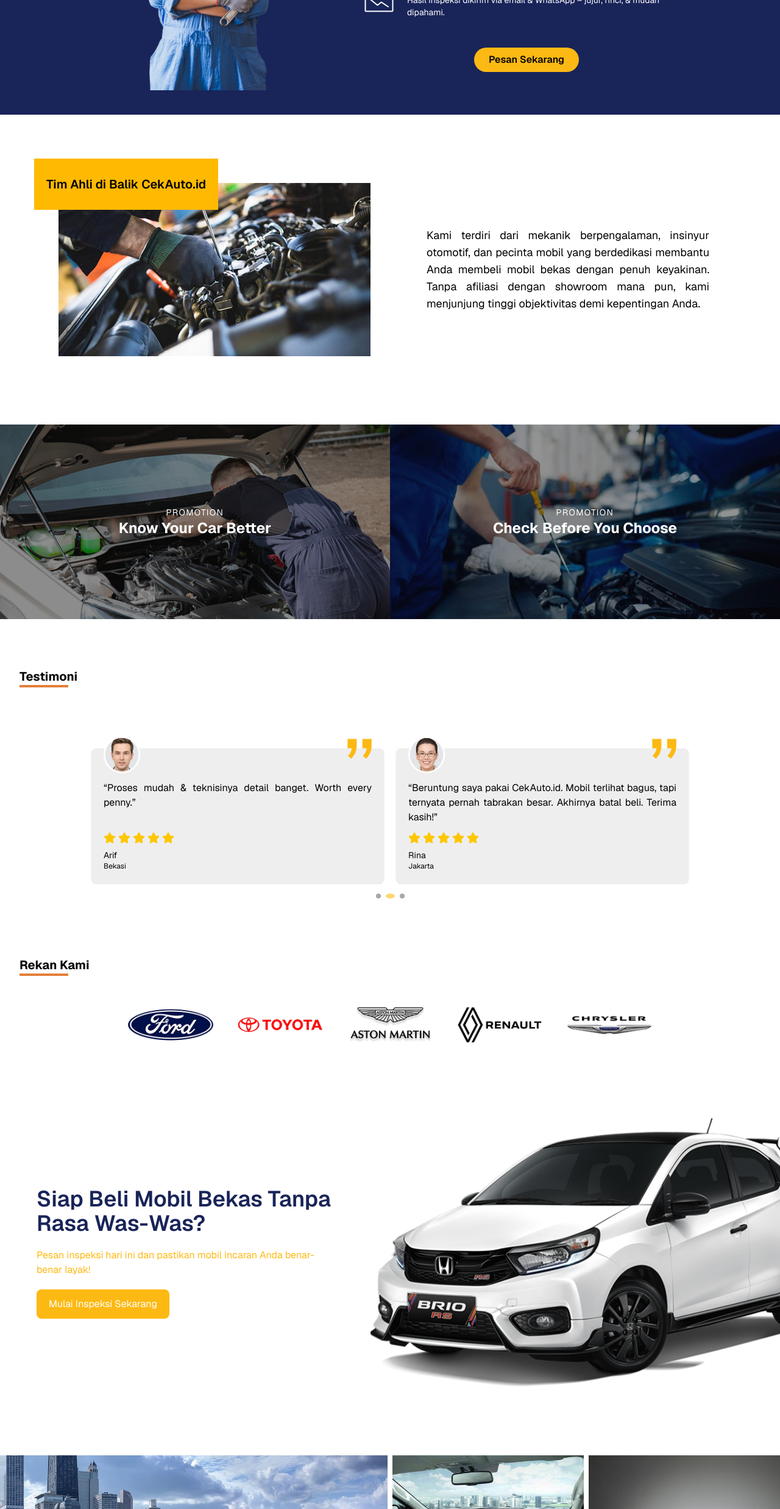
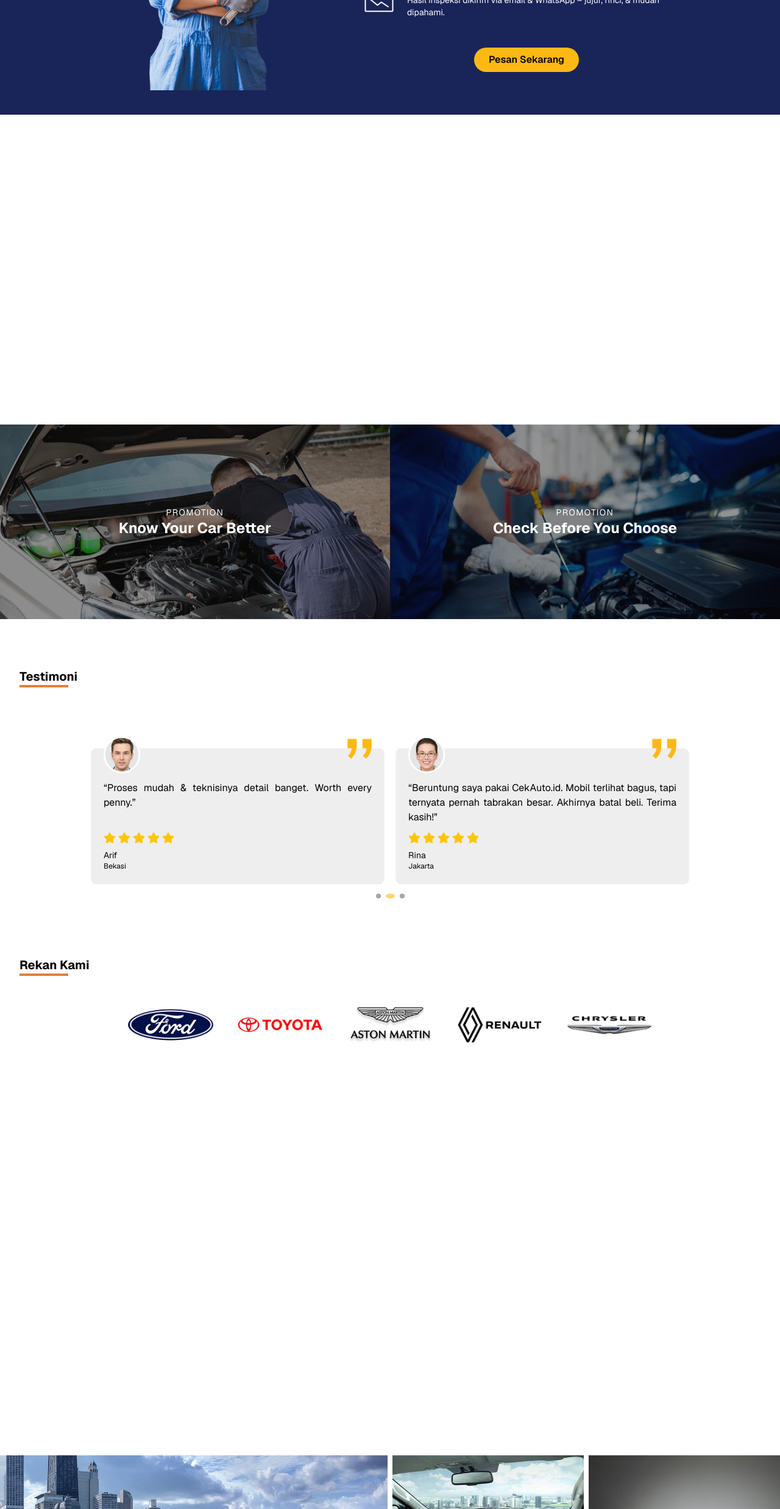
Before and after one commit to wendwin/inspeksi-mobil-jogja, a Next.js app: page / in a window 1280 px wide. Shown: the part 2736-5210 px from the top of the page at 61% size. Built offline with nearby package versions, Linux system fonts and the light colour scheme.

Commit message:
menambahkan animasi pada confuse dan ready

```diff
--- a/app/components/landingpagecomponents/Confused.js
+++ b/app/components/landingpagecomponents/Confused.js
@@ -1,7 +1,7 @@
 export default function Confused(){
 
     return (
-      <div className="max-w-6xl mx-auto px-4 md:px-14 lg:px-8 my-20 lg:my-28 md:flex justify-evenly items-center md:gap-18">
+      <div className="max-w-6xl mx-auto px-4 md:px-14 lg:px-8 my-20 lg:my-28 md:flex justify-evenly items-center md:gap-18" data-aos="fade-up">
           <div className="relative mb-5 md:mb-0 mt-25 md:mt-0">
             <div className="px-5 p-7 bg-amber-400 text-base md:text-xl font-semibold absolute -top-10 md:-left-10 sm:left-10 ">Tim Ahli di Balik CekAuto.id</div>
             <img src="img/timahli.png" className="max-w-xs mx-auto md:mx-o md:max-w-lg"></img>
--- a/app/components/landingpagecomponents/Ready.js
+++ b/app/components/landingpagecomponents/Ready.js
@@ -1,6 +1,6 @@
 export default function Ready( {onOpenModal} ){
     return (
-        <div className=" mx-auto my-20 lg:my-28 md:flex justify-between items-center">
+        <div className=" mx-auto my-20 lg:my-28 md:flex justify-between items-center" data-aos="fade-up">
             <div className="p-5 md:p-0 md:px-15 md:max-w-2xl">
                 <h1 className=" text-2xl text-[#192459] md:text-4xl font-semibold">Siap Beli Mobil Bekas Tanpa Rasa Was-Was?</h1>
                 <p className="text-[#FDB913] my-5">Pesan inspeksi hari ini dan pastikan mobil incaran Anda benar-benar layak!</p>
```
